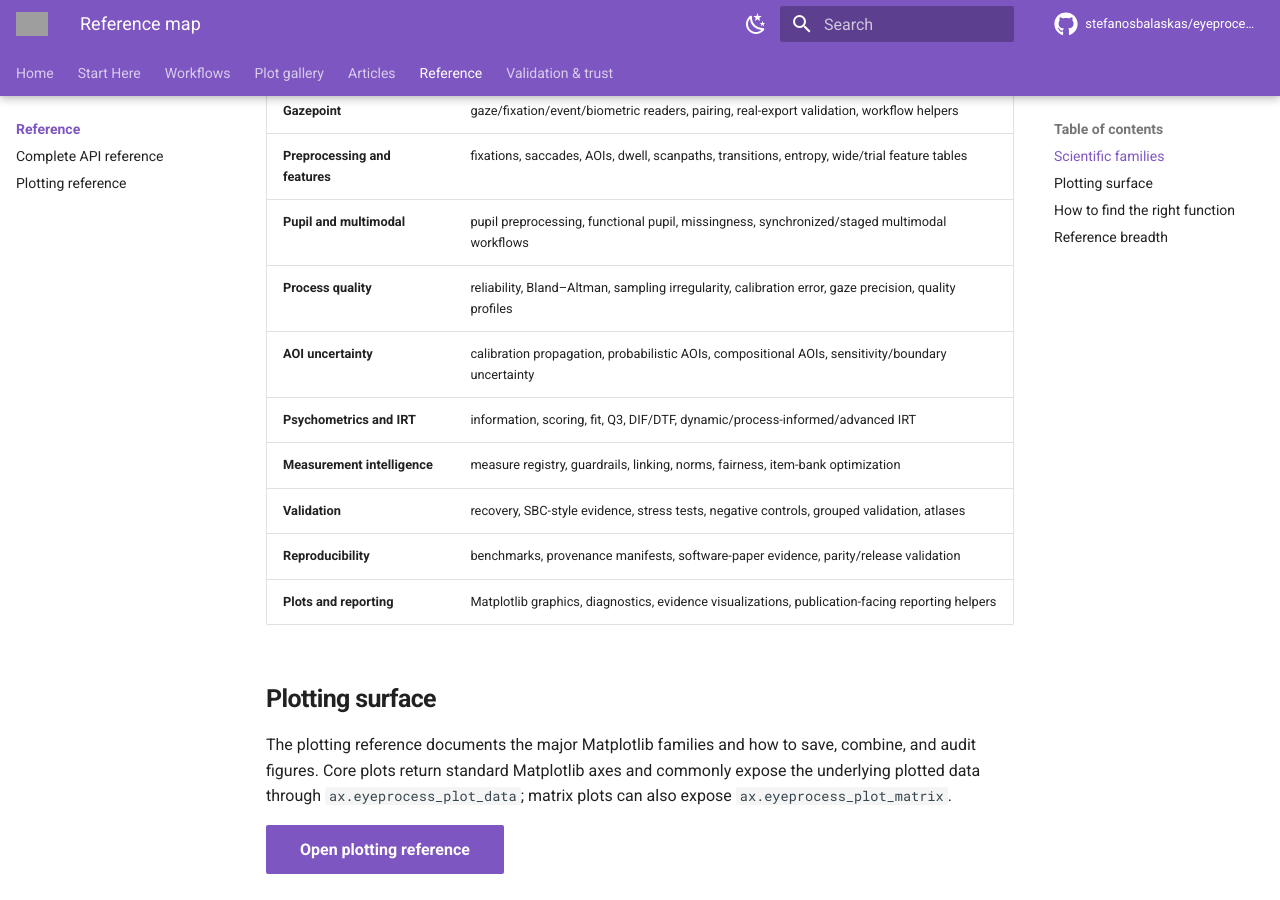
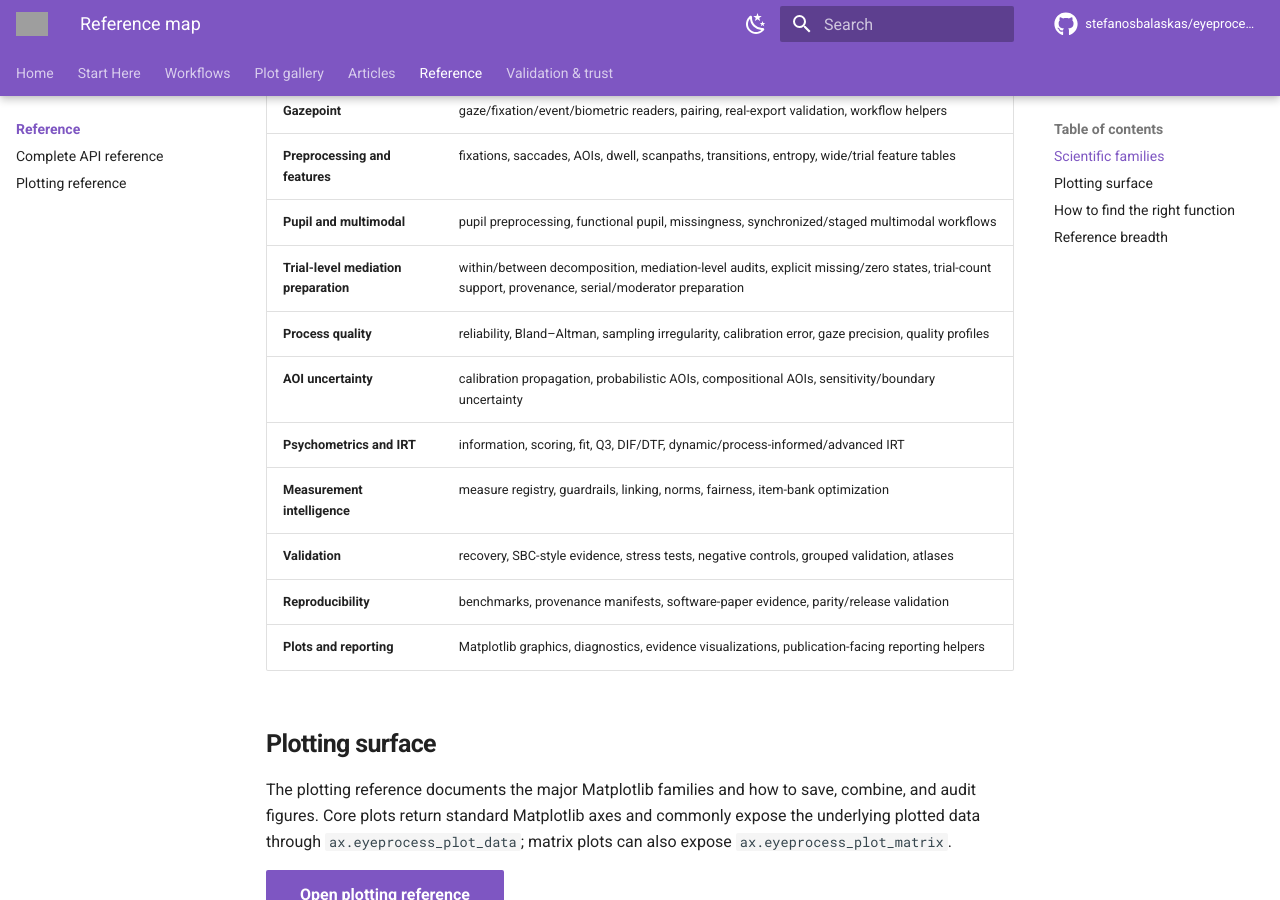
Before and after one commit to stefanosbalaskas/eyeprocesspy, an MkDocs documentation site: the page built from docs/reference/index.md, in a window 1280 px wide and 900 px high, scrolled down 514 px. Built offline with MkDocs 1.6.1 and Material for MkDocs 9.7.7, drawn with Linux system fonts in a browser that asks for light colours; comment, search, counter and statistics services are not loaded; grey boxes are pictures that could not be loaded.

Commit message:
docs: index mediation preparation API family

```diff
--- a/docs/reference/index.md
+++ b/docs/reference/index.md
@@ -15,6 +15,7 @@ The `eyeprocesspy` public surface follows the frozen eyeprocess 0.11.1 API ledge
 | **Gazepoint** | gaze/fixation/event/biometric readers, pairing, real-export validation, workflow helpers |
 | **Preprocessing and features** | fixations, saccades, AOIs, dwell, scanpaths, transitions, entropy, wide/trial feature tables |
 | **Pupil and multimodal** | pupil preprocessing, functional pupil, missingness, synchronized/staged multimodal workflows |
+| **Trial-level mediation preparation** | within/between decomposition, mediation-level audits, explicit missing/zero states, trial-count support, provenance, serial/moderator preparation |
 | **Process quality** | reliability, Bland–Altman, sampling irregularity, calibration error, gaze precision, quality profiles |
 | **AOI uncertainty** | calibration propagation, probabilistic AOIs, compositional AOIs, sensitivity/boundary uncertainty |
 | **Psychometrics and IRT** | information, scoring, fit, Q3, DIF/DTF, dynamic/process-informed/advanced IRT |
```
